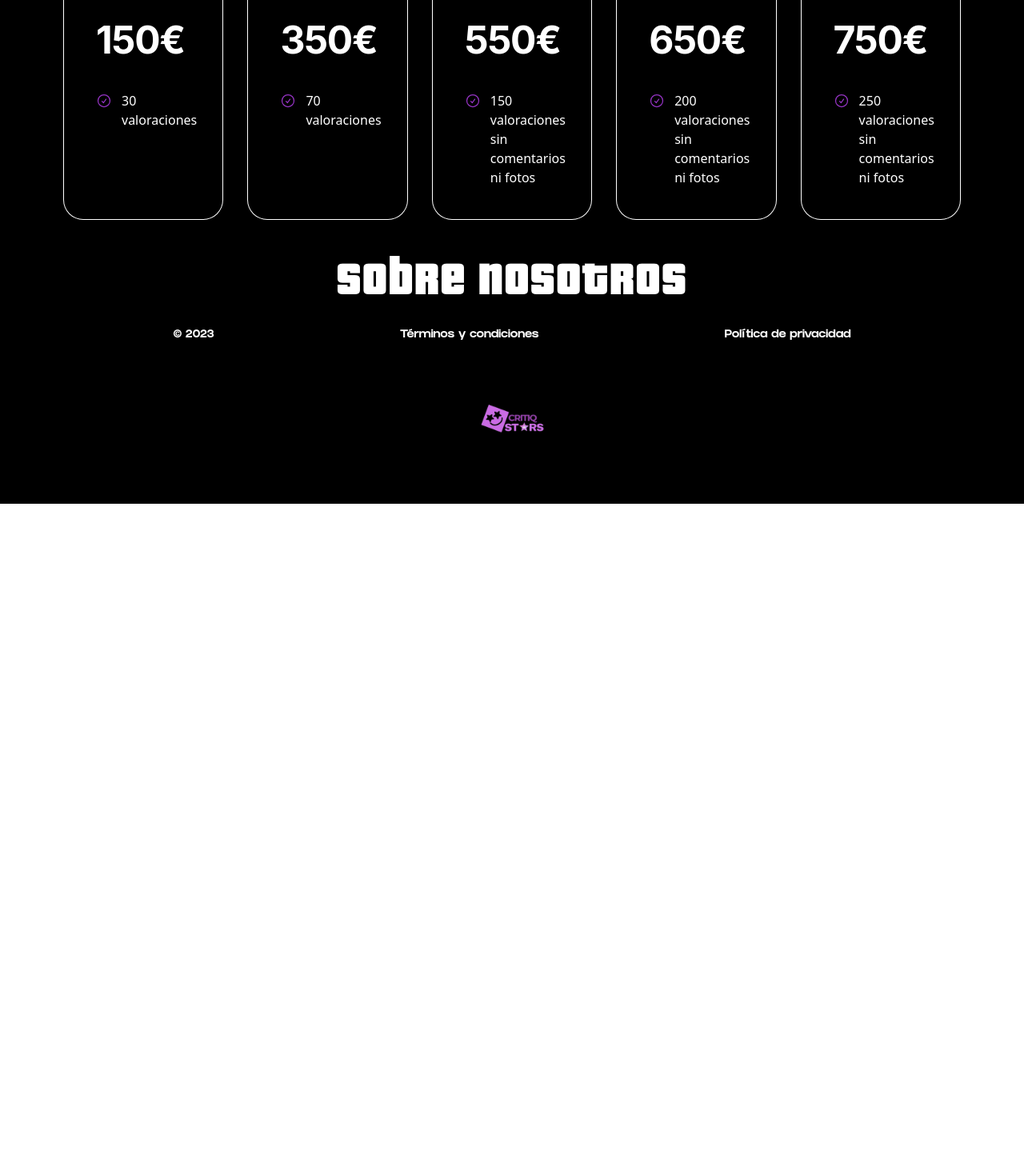
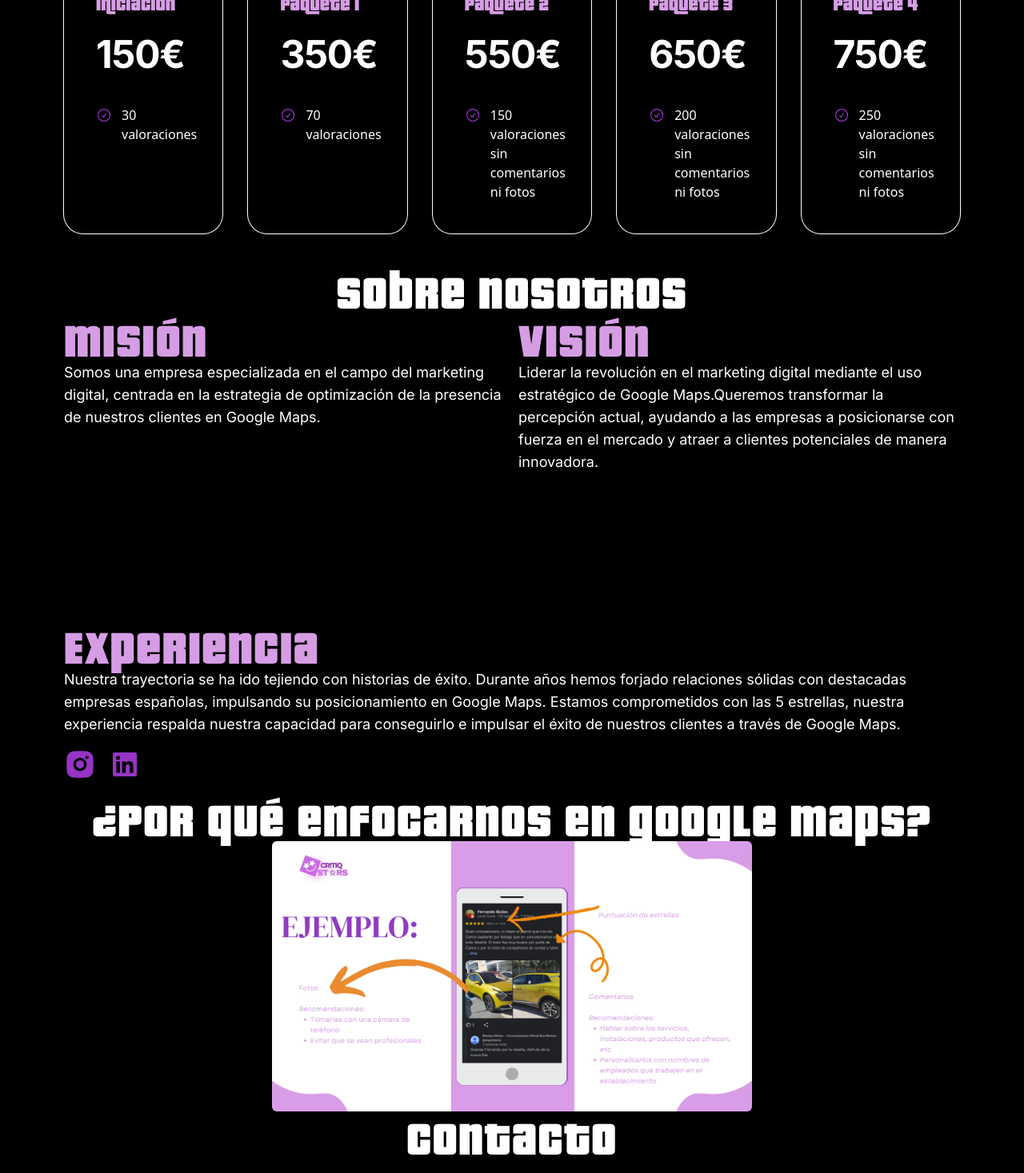
Before and after one commit to Kojimena/critiqstars, a Next.js app: page / in a window 1280 px wide. Shown: the part 1330-2797 px from the top of the page at 80% size. Before the commit the page ends 1960 px from the top, so only its background shows below. Built offline with nearby package versions, Linux system fonts and the light colour scheme.

Commit message:
about us

```diff
--- a/app/page.jsx
+++ b/app/page.jsx
@@ -5,6 +5,8 @@ import Stats from '@/components/Stats/Stats'
 import LogoClouds from '@/components/LogoClouds/LogoClouds'
 import Prices from '@/components/Prices/Prices'
 import services from '@/services'
+import { RiInstagramFill, RiLinkedinBoxFill } from 'react-icons/ri'
+
 
 export default function Home() {
   const logos = [
@@ -55,7 +57,7 @@ export default function Home() {
 
   return (
     <main className="flex min-h-screen w-full flex-col items-center justify-between bg-black">
-       <section id='/' className="w-full px-10 lg:px-20 xs:mt-36 sm:mt-40">
+       <section id='/' className="w-full px-10 lg:px-20 xs:mt-48 sm:mt-40">
         <div className="flex flex-col lg:flex-row lg:items-start items-center justify-start w-full max-h-screen">
             <div className="flex flex-col items-center justify-center lg:w-1/2">
               <Tittle title={"Posiciónate en Google Maps"} color={"#fff"} />
@@ -78,10 +80,10 @@ export default function Home() {
       </section>
       <section id='/services' className="w-full px-10 lg:px-20">
       <Tittle title={"Servicios"} color={"#fff"} center/>
-      <div className='flex flex-col lg:flex-row w-full justify-center py-10'>
+      <div className='flex flex-col lg:flex-row w-full justify-center py-10 '>
           {
             services.map((service) => (
-              <div className='flex flex-col items-center justify-start gap-y-8 p-4 w-full h-42' key={service.id}>
+              <div className='flex flex-col items-center justify-start gap-y-8 p-4 w-full h-42 purpleshadow m-2' key={service.id}>
                 {service.icon}
                 <Subtitle text={service.tittle} color={"#fff"} center/>
               </div>
@@ -89,7 +91,7 @@ export default function Home() {
           }
       </div>
       </section>
-      <section id='/services' className="w-full px-10 lg:px-20">
+      <section id='/packages' className="w-full px-10 lg:px-20">
         <Tittle title={"Paquetes"} color={"#fff"} center/>
         <div className="flex items-center justify-center mt-20 pb-10">
           <div className="isolate mx-auto grid max-w-md grid-cols-1 gap-8 lg:mx-0 lg:max-w-none lg:grid-cols-5">
@@ -103,7 +105,39 @@ export default function Home() {
       </section>
       <section id='/us' className="w-full px-10 lg:px-20">
         <Tittle title={"Sobre nosotros"} color={"#fff"} center/>
+        <div className='flex flex-col  w-full justify-center'>
+          <div className='flex flex-col lg:flex-row items-center justify-between gap-x-4  w-full'>
+            <div className='flex flex-col lg:items-start lg:justify-start lg:w-1/2 lg:h-96'>
+              <Tittle title={"Misión"} color={"#d69de5"} />
+              <Subtitle text={"Somos una empresa especializada en el campo del marketing digital, centrada en la estrategia de optimización de la presencia de nuestros clientes en Google Maps."} color={"#fff"} />
+            </div>
+            <div className='flex flex-col lg:items-start lg:justify-start lg:w-1/2 lg:h-96'>
+              <Tittle title={"Visión"} color={"#d69de5"} />
+              <Subtitle text={"Liderar la revolución en el marketing digital mediante el uso estratégico de Google Maps.Queremos transformar la percepción actual, ayudando a las empresas a posicionarse con fuerza en el mercado y atraer a clientes potenciales de manera innovadora."} color={"#fff"} />
+            </div>
+          </div>
+          <Tittle title={"Experiencia"} color={"#d69de5"} />
+          <Subtitle text={`
+            Nuestra trayectoria se ha ido tejiendo con historias de éxito. Durante años hemos forjado relaciones sólidas con destacadas empresas españolas, impulsando su posicionamiento en Google Maps.
+            Estamos comprometidos con las 5 estrellas, nuestra experiencia respalda nuestra capacidad para conseguirlo e impulsar el éxito de nuestros clientes a través de Google Maps. `} color={"#fff"} />
+          <div className='flex  items-center justify-start gap-x-4 w-full py-4'>
+            <RiInstagramFill size={40} color={"#9634c5"} />
+            <RiLinkedinBoxFill size={40} color={"#9634c5"} />
+          </div>
+        </div>
       </section>
+      <section id='/function' className="w-full px-10 lg:px-20">
+        <div className='flex flex-col items-center justify-center w-full'>
+          <Tittle title={"¿Por qué enfocarnos en google maps?"} color={"#fff"} center/>
+          <Image src="/assets/images/funcionamiento.png" alt="funcionamiento" width={600} height={600} className='rounded-md'/>
+        </div>
+      </section>
+      <section id='/contact' className="w-full px-10 lg:px-20">
+        <div className='flex flex-col items-center justify-center w-full'>
+          <Tittle title={"Contacto"} color={"#fff"} center/>
+        </div>
+      </section>
+
     </main>
   )
 }
--- a/components/Footer/Footer.jsx
+++ b/components/Footer/Footer.jsx
@@ -10,7 +10,7 @@ const Footer = () => {
                 <li className="font-grifter text-white text-sm">Términos y condiciones</li>
                 <li className="font-grifter text-white text-sm">Política de privacidad</li>
             </ul>
-            <div className="flex justify-center items-center p-8">
+            <div className="flex justify-center items-center">
             <Image
                 src="/assets/images/logo.png"
                 alt="logo"
--- a/components/PriceItem/PriceItem.jsx
+++ b/components/PriceItem/PriceItem.jsx
@@ -4,9 +4,9 @@ const PriceItem = ({text}) => {
   return (
     <li className="flex gap-x-3 text-base">
                         <svg xmlns="http://www.w3.org/2000/svg" fill="none" viewBox="0 0 24 24"
-                            stroke-width="1.5" stroke="currentColor" aria-hidden="true"
+                            strokeWidth="1.5" stroke="currentColor" aria-hidden="true"
                             className="h-6 w-5 flex-none text-purpledark">
-                            <path stroke-linecap="round" stroke-linejoin="round"
+                            <path strokeLinecap="round" strokeLinejoin="round"
                                 d="M9 12.75L11.25 15 15 9.75M21 12a9 9 0 11-18 0 9 9 0 0118 0z"></path>
                         </svg>
                         <p className='text-white'>{text}</p>
--- a/package.json
+++ b/package.json
@@ -15,6 +15,7 @@
     "next": "14.0.4",
     "react": "^18",
     "react-dom": "^18",
+    "react-icons": "^5.0.1",
     "react-scroll": "^1.9.0"
   },
   "devDependencies": {
--- a/styles/globals.css
+++ b/styles/globals.css
@@ -125,6 +125,10 @@
   @apply rounded-xl border border-gray-200 bg-white/20 shadow-[inset_10px_-50px_94px_0_rgb(199,199,199,0.2)] backdrop-blur p-2;
 }
 
+.purpleshadow {
+  @apply rounded-xl border border-purpleneon bg-white/20 shadow-[inset_10px_-50px_94px_0_rgb(199,199,199,0.2)] backdrop-blur;
+}
+
 .prompt_layout {
   @apply space-y-6 py-8 sm:columns-2 sm:gap-6 xl:columns-3;
 }
```
Also changed, not shown: public/assets/images/funcionamiento.png (added), 1 other file (tests, documents, lock files or other folders).
